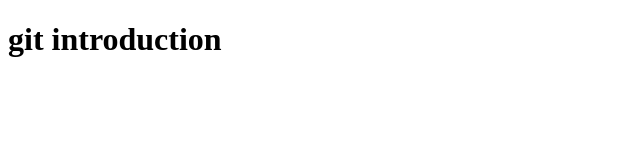
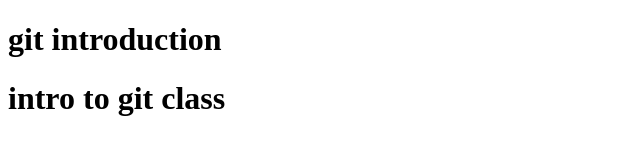
Before and after one commit to funke12345678/intro-to-git, a plain HTML site: page index.html in a window 1280 px wide. Shown: the whole page, without its empty margins (0-640 px from the left). Drawn offline with Linux system fonts and the light colour scheme.

Commit message:
added a new intro

```diff
--- a/index.html
+++ b/index.html
@@ -7,5 +7,6 @@
 </head>
 <body>
     <h1>git introduction</h1>
+    <h1>intro to git class</h1>
 </body>
 </html>
```
